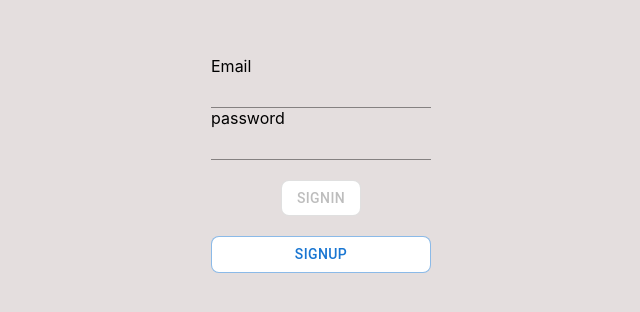
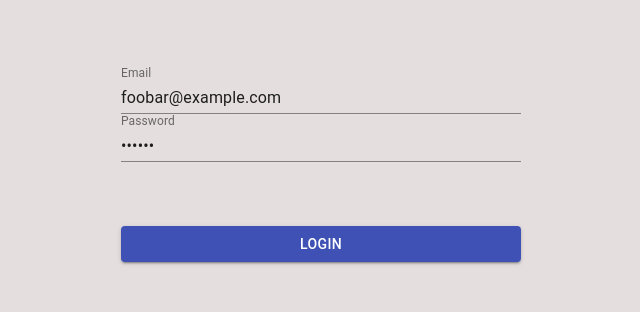
Before and after one commit to Mohammadmd9776/test, a Next.js app: page / in a window 1280 px wide. Shown: the part 236-548 px from the top of the page, without its empty margins (319-959 px from the left). Built offline with nearby package versions, Linux system fonts and the light colour scheme.

Commit message:
fixed login page

```diff
--- a/components/Login/Login.jsx
+++ b/components/Login/Login.jsx
@@ -1,118 +1,67 @@
 import React from "react";
-import { Formik, Form } from "formik";
-import * as Yup from "yup";
-import FormikControl from "./FormikControl";
-import { Button } from "@mui/material";
-import Link from "next/link";
+import ReactDOM from "react-dom";
+import { useFormik } from "formik";
+import * as yup from "yup";
+import { Box, Stack } from "@mui/material";
+import Button from "@material-ui/core/Button";
+import TextField from "@material-ui/core/TextField";
+import { useRouter } from "next/router";
 
-const Loginasl = () => {
-  const initialValues = {
-    email: "",
-    password: "",
-  };
+const validationSchema = yup.object({
+  email: yup
+    .string("Enter your email")
+    .email("Email is not valid")
+    .required("Email is required"),
+  password: yup
+    .string("Enter your password")
+    .min(8, "Password should be of minimum 8 characters length")
+    .required("Password is required"),
+});
 
-  const validationSchema = Yup.object({
-    email: Yup.string().email("Invalid email format").required("Required"),
-    password: Yup.string().required("Required"),
+const Login = () => {
+  const router = useRouter();
+  const formik = useFormik({
+    initialValues: {
+      email: "foobar@example.com",
+      password: "foobar",
+    },
+    validationSchema: validationSchema,
+    onSubmit: (values) => {
+      router.push("/Todo");
+    },
   });
 
-  const onSubmit = (values) => {
-    console.log("Form data", values);
-  };
-  const handleSubmit =(e) =>{
-    e.preventDefault();
-    alert("hjk")
-  };
-
   return (
-    <div
-      style={{
-        width: "50%",
-        height: "60%",
-        justifyContent: "center",
-        alignItems: "center",
-        display: "flex",
-      }}
-    >
-      <Formik
-        initialValues={initialValues}
-        validationSchema={validationSchema}
-        onSubmit={onSubmit}
-      >
-        {(formik) => {
-          return (
-            <Form>
-              <FormikControl
-                control="input"
-                type="email"
-                label="Email"
-                name="email"
-              />
-
-              <FormikControl
-                control="input"
-                type="password"
-                label="password"
-                name="password"
-              />
-
-              <div
-                style={{
-                  marginTop: 20,
-                  alignItems: "center",
-                  flex: 1,
-                  width: "100%",
-                  justifyContent: "center",
-                  display: "flex",
-                }}
-              >
-                <Link href={"/Todo"}>
-                  <a>
-                    <Button
-
-                      variant="outlined"
-                      sx={{ backgroundColor: "white", borderRadius: 10, borderRadius: 2, width:"100%" }}
-                      disabled={!formik.dirty && formik.isValid}
-                    >
-                      Signin
-                    </Button>{" "}
-                  </a>
-                </Link>
-              </div>
-
-              <div
-                style={{
-                  marginTop: 20,
-                  alignItems: "center",
-                  flex: 1,
-                  width: "100%",
-                  justifyContent: "center",
-                  display: "flex",
-                }}
-              >
-
-                    <Button
-                      variant="outlined"
-                      sx={{ backgroundColor: "white", borderRadius: 10, borderRadius: 2, width:"100%" }}
-                      onClick={handleSubmit}
-
-
-
-
-
-
-                      >
-
-                      Signup
-                    </Button>{" "}
-
-              </div>
-            </Form>
-          );
-        }}
-      </Formik>
-    </div>
+    <form onSubmit={formik.handleSubmit}>
+      <Stack direction="column" sx={{ width: "400px" }}>
+        <TextField
+          fullWidth
+          id="email"
+          name="email"
+          label="Email"
+          value={formik.values.email}
+          onChange={formik.handleChange}
+          error={formik.touched.email && Boolean(formik.errors.email)}
+          helperText={formik.touched.email && formik.errors.email}
+        />
+        <TextField
+          fullWidth
+          id="password"
+          name="password"
+          label="Password"
+          type="password"
+          value={formik.values.password}
+          onChange={formik.handleChange}
+          error={formik.touched.password && Boolean(formik.errors.password)}
+          helperText={formik.touched.password && formik.errors.password}
+        />
+        <Box sx={{ my: 4 }} />
+        <Button color="primary" variant="contained" fullWidth type="submit">
+          Login
+        </Button>
+      </Stack>
+    </form>
   );
 };
 
-export default Loginasl;
+export default Login;
--- a/pages/Login.jsx
+++ b/pages/Login.jsx
@@ -1,21 +1,8 @@
 import React from "react";
-import Loginasl from "../components/Login/Login";
+import Login from "../components/Login/Login";
 
 const Loginasl1 = () => {
-  return (
-    <div
-      style={{
-        width: "50%",
-        height: "60%",
-        justifyContent: "center",
-        alignItems: "center",
-        display: "flex",
-
-      }}
-    >
-      <Loginasl />
-    </div>
-  );
+  return <Login />;
 };
 
 export default Loginasl1;
```
